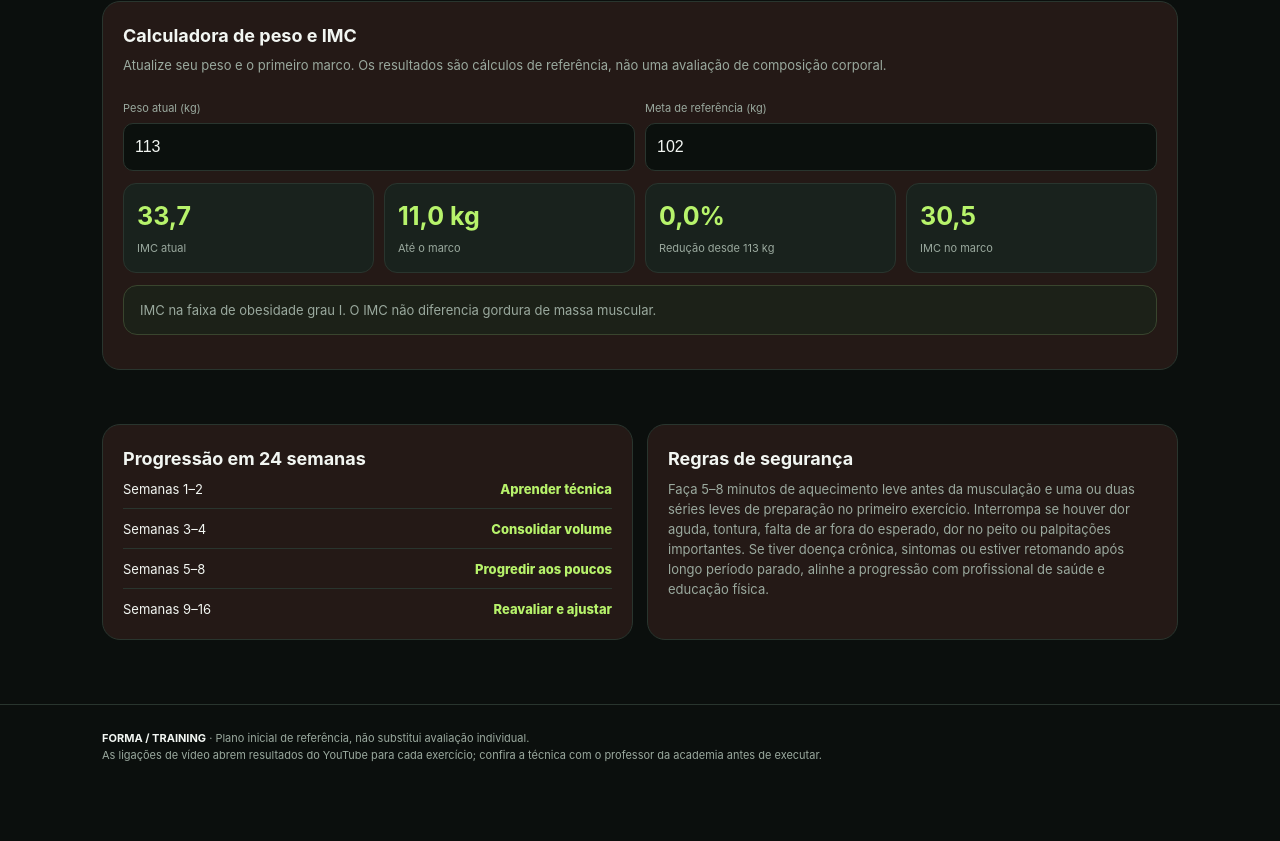
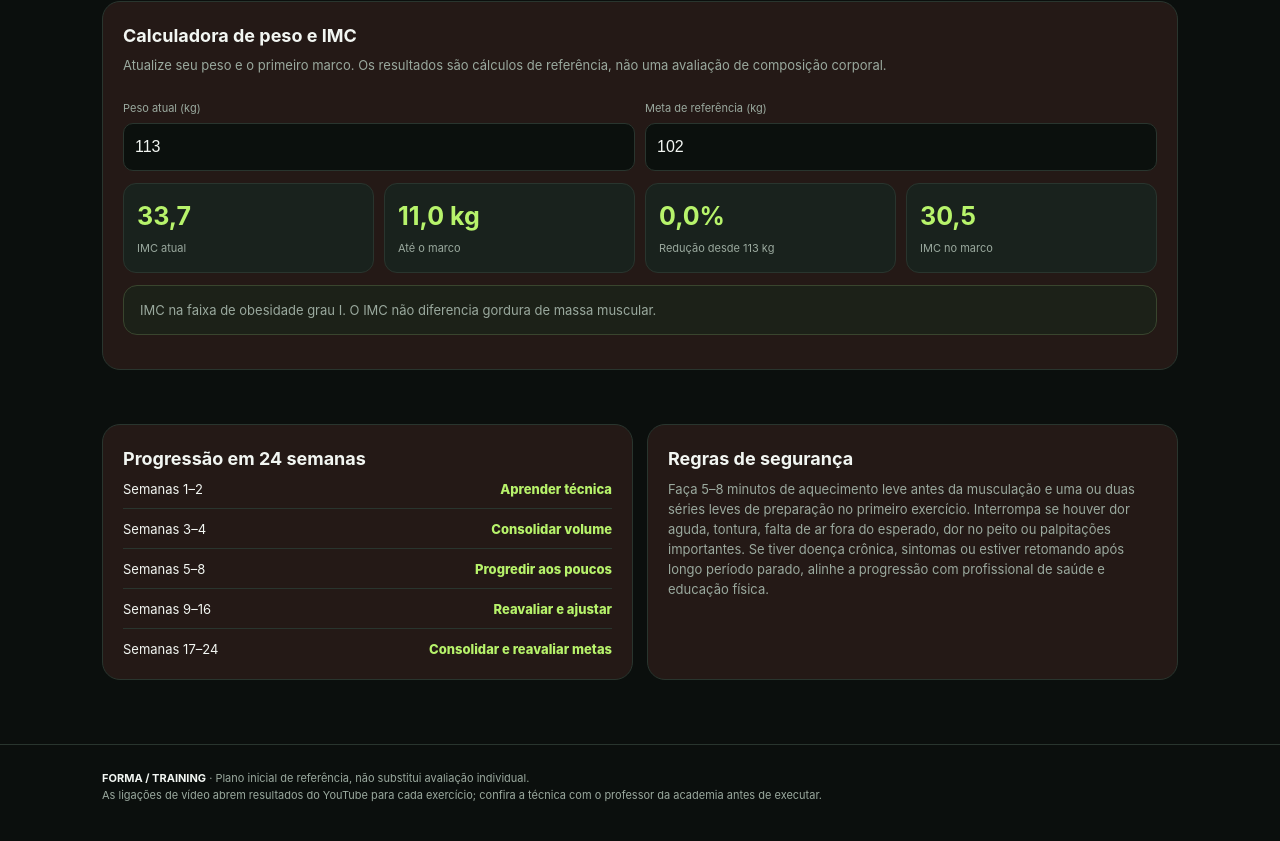
Before and after one commit to pauloviniciusdefreitasdasilva-creator/FORMA-Training, a plain HTML site: page index.html in a window 1280 px wide. Shown: the part 3413-4254 px from the top of the page. Before the commit the page ends 4222 px from the top, so only its background shows below. Drawn offline with Linux system fonts and the light colour scheme.

Commit message:
Complete 24-week training progression

```diff
--- a/index.html
+++ b/index.html
@@ -190,7 +190,7 @@ button,.btn,.tab,a,label.done{touch-action:manipulation}
 </section>
 <section class="section">
  <div class="two">
-  <div class="card"><h3>Progressão em 24 semanas</h3><div class="list"><div class="listrow"><span>Semanas 1–2</span><span>Aprender técnica</span></div><div class="listrow"><span>Semanas 3–4</span><span>Consolidar volume</span></div><div class="listrow"><span>Semanas 5–8</span><span>Progredir aos poucos</span></div><div class="listrow"><span>Semanas 9–16</span><span>Reavaliar e ajustar</span></div></div></div>
+  <div class="card"><h3>Progressão em 24 semanas</h3><div class="list"><div class="listrow"><span>Semanas 1–2</span><span>Aprender técnica</span></div><div class="listrow"><span>Semanas 3–4</span><span>Consolidar volume</span></div><div class="listrow"><span>Semanas 5–8</span><span>Progredir aos poucos</span></div><div class="listrow"><span>Semanas 9–16</span><span>Reavaliar e ajustar</span></div><div class="listrow"><span>Semanas 17–24</span><span>Consolidar e reavaliar metas</span></div></div></div>
   <div class="card"><h3>Regras de segurança</h3><p>Faça 5–8 minutos de aquecimento leve antes da musculação e uma ou duas séries leves de preparação no primeiro exercício. Interrompa se houver dor aguda, tontura, falta de ar fora do esperado, dor no peito ou palpitações importantes. Se tiver doença crônica, sintomas ou estiver retomando após longo período parado, alinhe a progressão com profissional de saúde e educação física.</p></div>
  </div>
 </section>
```
